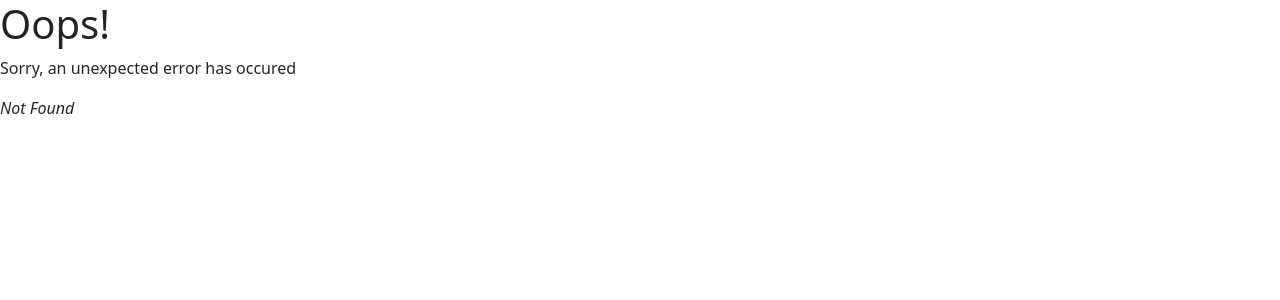
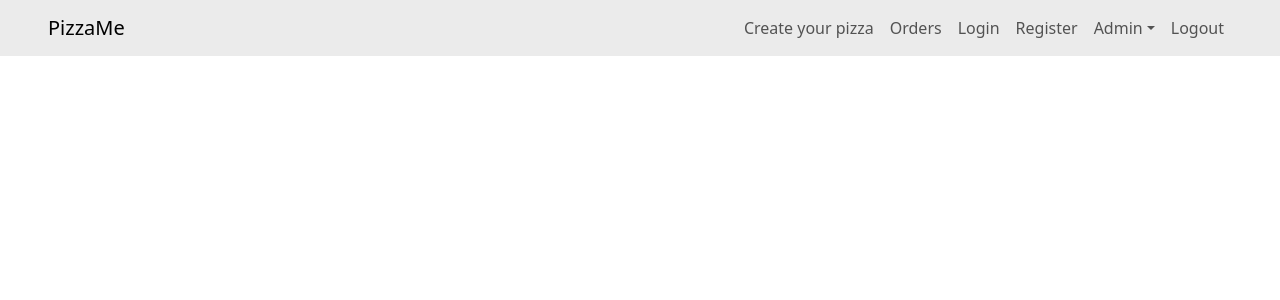
Before and after one commit to Cheezco/PizzaApp, a React (Vite) app in the folder PizzaFront/: page /admin in a window 1280 px wide. Before the commit this address had no page. Shown: the top 300 px of the page. Built offline with nearby package versions, Linux system fonts and the light colour scheme.

Commit message:
Update root layout and router

```diff
--- a/PizzaFront/src/components/layouts/root.tsx
+++ b/PizzaFront/src/components/layouts/root.tsx
@@ -1,4 +1,11 @@
-import { Container, Nav, Navbar } from "react-bootstrap";
+import {
+  Container,
+  Dropdown,
+  Nav,
+  NavItem,
+  NavLink,
+  Navbar,
+} from "react-bootstrap";
 import { Outlet } from "react-router-dom";
 import { LinkContainer } from "react-router-bootstrap";
 
@@ -6,7 +13,7 @@ export default function Root() {
   return (
     <div className="h-100 w-100 d-flex flex-column">
       <Navbar className="position-sticky top-0">
-        <Container fluid>
+        <Container fluid className="px-5">
           <LinkContainer to="/">
             <Navbar.Brand>PizzaMe</Navbar.Brand>
           </LinkContainer>
@@ -14,15 +21,22 @@ export default function Root() {
             <LinkContainer to="/pizza-creator">
               <Nav.Link>Create your pizza</Nav.Link>
             </LinkContainer>
-            <LinkContainer to="orders">
+            <LinkContainer to="/orders">
               <Nav.Link>Orders</Nav.Link>
             </LinkContainer>
-            <LinkContainer to="login">
+            <LinkContainer to="/login">
               <Nav.Link>Login</Nav.Link>
             </LinkContainer>
-            <LinkContainer to="register">
+            <LinkContainer to="/register">
               <Nav.Link>Register</Nav.Link>
             </LinkContainer>
+            <Dropdown as={NavItem}>
+              <Dropdown.Toggle as={NavLink}>Admin</Dropdown.Toggle>
+              <Dropdown.Menu>
+                <Dropdown.Item>Orders</Dropdown.Item>
+              </Dropdown.Menu>
+            </Dropdown>
+            <Nav.Link as="div">Logout</Nav.Link>
           </Nav>
         </Container>
       </Navbar>
--- a/PizzaFront/src/router.tsx
+++ b/PizzaFront/src/router.tsx
@@ -6,6 +6,7 @@ import { Register } from "./pages/Register";
 import { Orders } from "./pages/Orders";
 import { PizzaCreator } from "./pages/PizzaCreator";
 import { Home } from "./pages/Home";
+import AdminOrders from "./pages/Admin/Orders";
 
 export default function createRouter() {
   return createBrowserRouter([
@@ -26,17 +27,26 @@ export default function createRouter() {
           path: "pizza-creator",
           element: <PizzaCreator />,
         },
+        {
+          path: "login",
+          element: <Login />,
+        },
+        {
+          path: "register",
+          element: <Register />,
+        },
       ],
     },
     {
-      path: "/register",
-      element: <Register />,
+      path: "/admin",
+      element: <Root />,
       errorElement: <ErrorPage />,
-    },
-    {
-      path: "/login",
-      element: <Login />,
-      errorElement: <ErrorPage />,
+      children: [
+        {
+          path: "orders",
+          element: <AdminOrders />,
+        },
+      ],
     },
   ]);
 }
```
